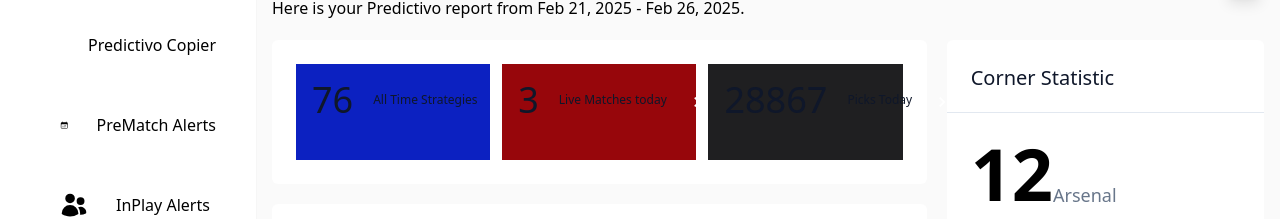
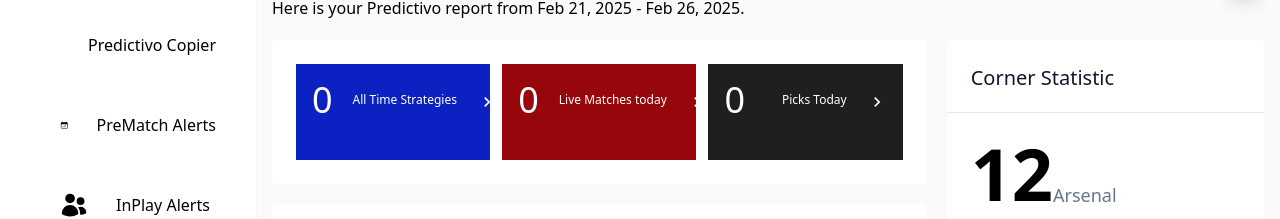
Before and after one commit to VoldeDoc/NPF, a React (Vite) app: page /dashboard in a window 1280 px wide. Shown: the part 208-427 px from the top of the page. Built offline with nearby package versions, Linux system fonts and the light colour scheme.

Commit message:
auth intergration

```diff
--- a/src/components/Ui/GroupCard.tsx
+++ b/src/components/Ui/GroupCard.tsx
@@ -3,22 +3,22 @@ import { MdKeyboardArrowRight } from "react-icons/md";
 const statistics = [
   {
     title: "All Time Strategies",
-    count: "76",
+    count: "0",
     bg: "bg-[#0C21C1]",
-    text: "text-primary-500",
+    text: "text-white",
   },
 
   {
     title: "Live Matches today",
-    count: "3",
+    count: "0",
     bg: "bg-[#97060B]",
-    text: "text-primary-500",
+    text: "text-white",
   },
   {
     title: "Picks Today",
-    count: "28867",
+    count: "0",
     bg: "bg-[#1F1F21]",
-    text: "text-primary-500",
+    text: "text-white",
   },
 ];
 const GroupCard = () => {
@@ -29,11 +29,11 @@ const GroupCard = () => {
           key={i}
           className={`${item.bg} flex w-full justify-between gap-5 items-center text-white  p-4 `}
         >
-            <span className="block mb-6 text-4xl   text-slate-900 dark:text-white font-medium">
+            <span className="block mb-6 text-4xl   text-white font-medium">
               {item.count}
             </span>
           <div className=" flex justify-between gap-5">
-            <span className="block mb- text-xs shrink-0  text-slate-900 dark:text-white font-medium mb-6">
+            <span className="block mb- text-xs shrink-0  text-white font-medium mb-6">
               {item.title}
             </span>
 
```
